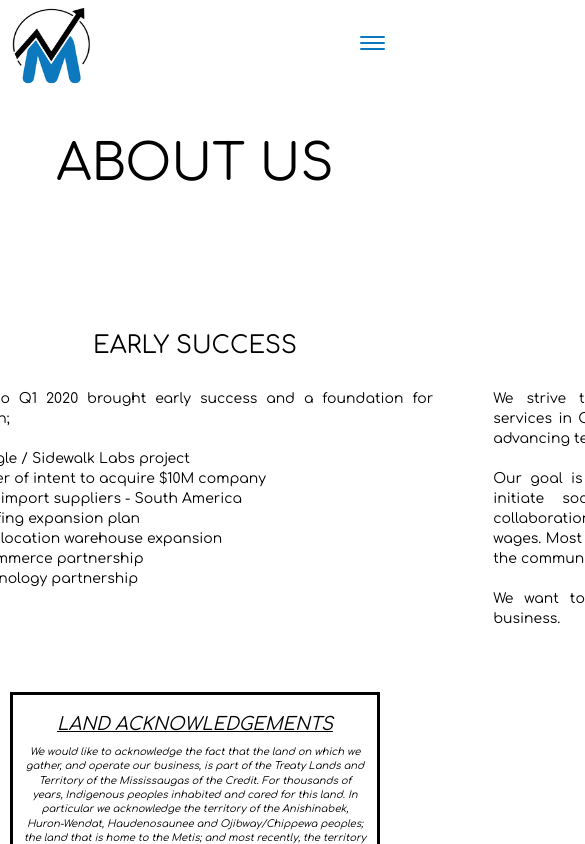
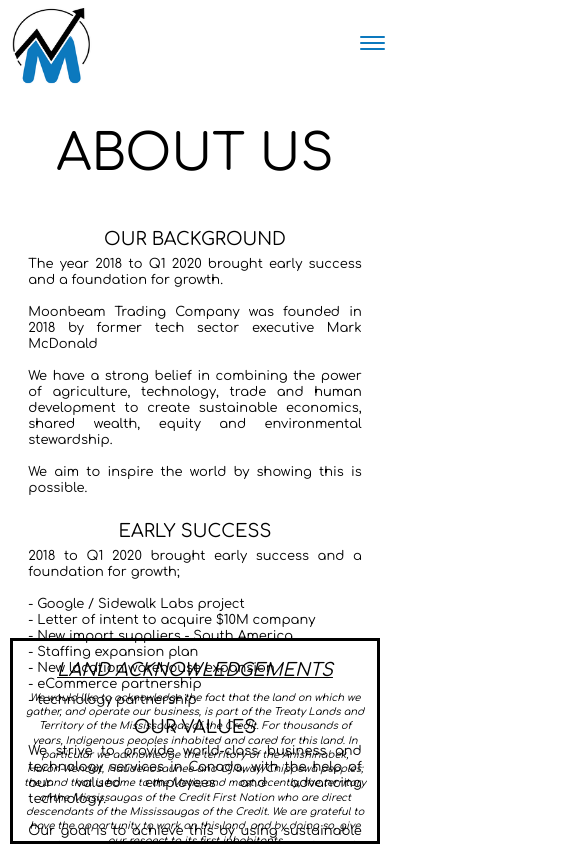
Before and after one commit to rphillipsosei/moonbeam-react, a React (Create React App) app: page /about in a window 390 px wide. Shown: the top 844 px of the page, 585 px wide, since content can reach past the window. Built offline with nearby package versions, Linux system fonts and the light colour scheme.

Commit message:
media queries about pg

```diff
--- a/src/pages/About.jsx
+++ b/src/pages/About.jsx
@@ -5,17 +5,17 @@
 export default function About() {
   return (
 
-    <AboutContainer id="shop">
+   <AboutContent id="shop">
        <div>
     <Helmet>
       <title>Moonbeam Trading Co. | Careers</title>
     </Helmet>
   </div>
-      <AboutContent id="shop">
+
         <AboutTitle>ABOUT US</AboutTitle>
         {/* <Image src={growth}/> */}
 <AboutBox>
-    <AboutSection>
+    {/* <AboutSection> */}
       <Paragraph>
     <h3 align="center">OUR BACKGROUND</h3> <br></br>
                 The year 2018 to Q1 2020 brought early success and a foundation for
@@ -32,7 +32,6 @@
                 <br></br>
                 <br></br>We aim to inspire the world by showing this is
                 possible.
-                <br></br>
                 <br></br>
                 <br></br>
                 </Paragraph>
@@ -69,7 +68,7 @@
                 We want to have a positive social impact wherever we do
                 business.
                 </Paragraph>
-              </AboutSection>
+              {/* </AboutSection> */}
 
 </AboutBox>
     <LandAcknowledgement>
@@ -104,31 +103,16 @@
                </LandBack>
     </LandAcknowledgement>
       </AboutContent>
-    </AboutContainer>
   );
 }
 
 
-const AboutContainer = styled.div`
-  // border: 3px solid red;
-  // padding: 0.5rem;
-  height: 84.5vh;
-  width: 100%;
-  margin-top: 1rem;
-  //  margin: 0;
-  margin-bottom: 20rem;
-  display: flex;
-  justify-content: center;
-  align-items: center;
-`;
 
-const Image = styled.img`
-height: 200px;
-`
+// const Image = styled.img`
+// height: 200px;
+// `
 
 const AboutContent = styled.div`
-  // border: 3px solid yellow;
-  // margin: 2rem 0;
   height: 100%;
   padding: 1rem 0;
   width: 100%;
@@ -144,8 +128,6 @@
 `;
 
 const AboutTitle = styled.div`
-// background-color: rgba(37, 36, 37, 0.6);
-
   width: 450px;
   height: 70px;
   display: flex;
@@ -158,33 +140,36 @@
 `;
 
 const AboutBox = styled.div`
-margin-top: 10rem;
-
-width: 1700px;
-height: 370px;
+margin-top: 3rem;
+font-size: 13px;
+width: 95%;
+// height: 370px;
 // border: 3px solid hotpink;
 display: flex;
 flex-direction: row;
 justify-content: center;
-
+@media (max-width: 860px) {
+  flex-direction: column;
+  justify-content: center;
+  align-items: center;
+}
 `
 
-const AboutSection = styled.div`
-width: 95%;
-// height: 600px;
-border: 3px solid #ffff;
-display: flex;
-text-align: center;
-// border: 3px solid green;
-// background-color: rgba(37, 36, 37, 0.6);
-
-`
 
 const Paragraph = styled.p`
+line-height: 16px;
 width: 30%;
 margin-right: 3rem;
 margin-left: 3rem;
 text-align: justify;
+@media (max-width: 860px) {
+width: 90%;
+margin-top: -2rem;
+h3 {
+  font-size: 18px;
+  margin-bottom: -1rem
+}
+}
 `
 const LandAcknowledgement = styled.div`
 margin-top: 3rem;
@@ -194,9 +179,17 @@
 font-size: 10px;
 text-align: center;
 padding: 0 1rem;
+position: fixed;
+bottom: 0;
+// @media (max-width: 1715px) {
+//   width: 1500px;
+// }
 `
 const LandBack = styled.div`
 font-style: italic;
+max-height: 200px;
+overflow: scroll;
+
 h3 {
   font-size: 18px;
 }
```
